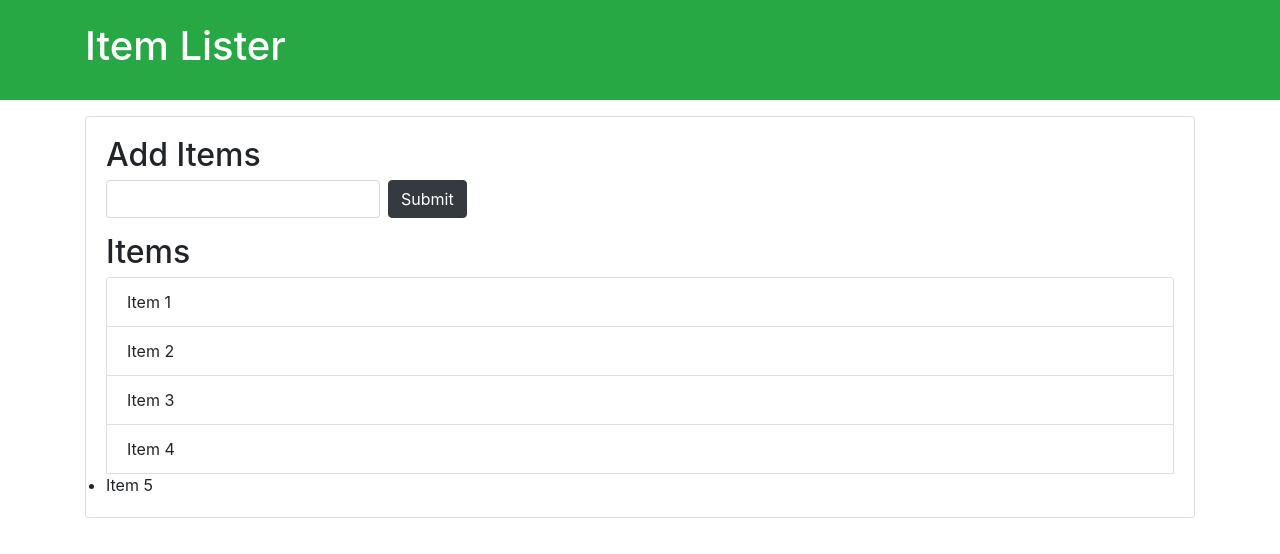
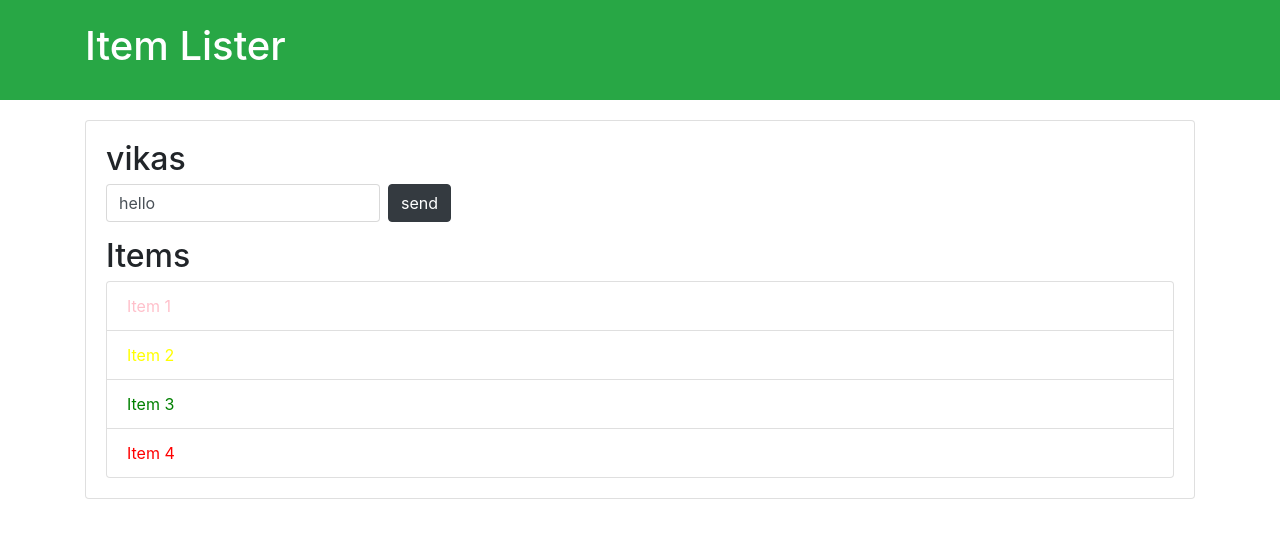
Before and after one commit to vikasvikky12345/firstgit1, a plain HTML site: page images/gitpractice/index.html in a window 1280 px wide. Drawn offline with nearby package versions, Linux system fonts and the light colour scheme.

Commit message:
using queryselector and queryselectorall

```diff
--- a/images/gitpractice/dom.js
+++ b/images/gitpractice/dom.js
@@ -1,12 +1,42 @@
-var li = document.getElementsByTagName('li');
-for(var i = 0;i < li.length; i++){
-    li[2].style.backgroundcolor ='green';
+var input = document.querySelector('input');
+input.value = 'hello';
+
+var header = document.querySelector('#main-header');
+header.style.borderBottom = 'solid 4px #fff';
+var submit = document.querySelector('input[type=submit]');
+submit.value='send';
+var item = document.querySelector('.list-group-item');
+item.style.color = 'pink';
+var lastitem = document.querySelector('.list-group-item:last-child');
+lastitem.style.color ='red';
+
+
+var titles = document.querySelectorAll('.title');
+titles[0].textContent ='vikas';
+console.log(titles);
+
+
+var list = document.querySelectorAll('.list-group-item');
+for(var i = 0; i < list.length; i++) {
+    list[2].style.color ='green';
 }
 
-var lidiff = document.getElementsByClassName('list-group-diff');
-lidiff.style.backgroundColor ='#ccc';
-lidiff.style.fontWeight = 'bold';
-console.log(lidiff);
+
+
+var odd = document.querySelectorAll('li:nth-child(odd)');
+for(var i = 0; i < odd.length; i++) {
+    odd[i].style.backgroundColor ='f4f4f4';
+}
+//var li = document.getElementsByTagName('li');
+//for(var i = 0;i < li.length; i++){
+ //   li[2].style.backgroundcolor ='green';
+//}
+
+//var lidiff = document.getElementsByClassName('list-group-diff');
+//lidiff.style.backgroundColor ='#ccc';
+//lidiff.style.fontWeight = 'bold';
+//console.log(lidiff);
+//var all = document.querySelectorAll
 //var element = document.getElementsByClassName('title');
 //element.innertext ='hello';
 //console.log(li);
@@ -21,7 +51,7 @@ console.log(lidiff);
 //title.innerText = "hello"
 //console.log(title)
 //title.style.borderBottom="solid 3px black";
-//var item=document.getElementsByClassName('list-group-item');
-//console.log(item);
-//console.log(item[1]);
-//item[1].style.backgroundcolor = 'yellow';
+var item = document.getElementsByClassName('list-group-item');
+console.log(item);
+console.log(item[1]);
+item[1].style.color = 'yellow';
--- a/images/gitpractice/index.html
+++ b/images/gitpractice/index.html
@@ -26,7 +26,6 @@
       <li class="list-group-item">Item 2</li>
       <li class="list-group-item">Item 3</li>
       <li class="list-group-item">Item 4</li>
-      <li class="list-group-diff">Item 5</li>
     </ul>
    </div>
   </div>
```
